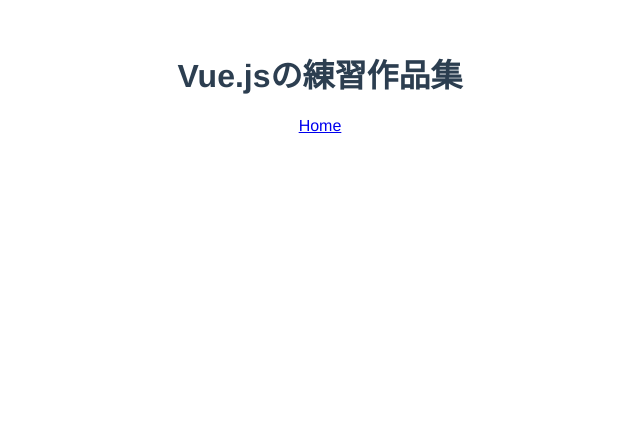
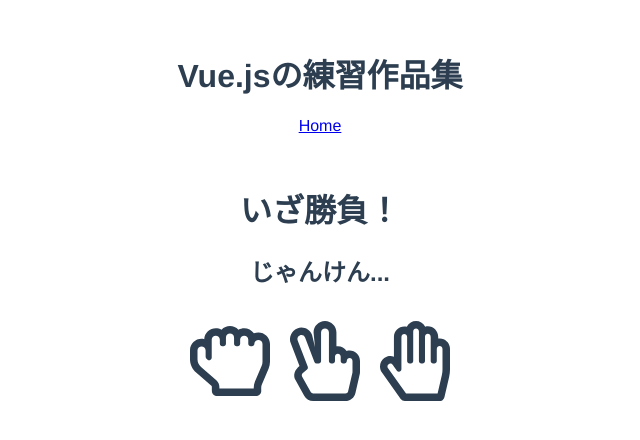
Before and after one commit to fumikao/vue-practice, a Vue app: page /janken in a window 1280 px wide. Shown: the top 440 px of the page, without its empty margins (320-960 px from the left). Built offline with nearby package versions, Linux system fonts and the light colour scheme.

Commit message:
Update Janken.vue

```diff
--- a/src/components/Janken.vue
+++ b/src/components/Janken.vue
@@ -0,0 +1,115 @@
+<template>
+  <div class="container">
+    <h1>いざ勝負！</h1>
+    <h2>じゃんけん...</h2>
+    <div class="choose">
+      <ul>
+        <li><font-awesome-icon :icon="['far', 'hand-rock']" @click="fight('goo')" /></li>
+        <li><font-awesome-icon :icon="['far', 'hand-peace']" @click="fight('choki')" /></li>
+        <li><font-awesome-icon :icon="['far', 'hand-paper']" @click="fight('paa')" /></li>
+      </ul>
+    </div>
+    <div class="result">
+      <div class="hand">
+        <p>{{ myHandLabel }}</p>
+        <font-awesome-icon :icon="['far', 'hand-rock']" v-if="myHand === 'goo'" />
+        <font-awesome-icon :icon="['far', 'hand-peace']" v-if="myHand === 'choki'" />
+        <font-awesome-icon :icon="['far', 'hand-paper']" v-if="myHand === 'paa'" />
+      </div>
+      <h2>{{ result }}</h2>
+      <div class="hand">
+        <p>{{ enemyHandLabel }}</p>
+        <font-awesome-icon :icon="['far', 'hand-rock']" v-if="enemyHand === 'goo'" />
+        <font-awesome-icon :icon="['far', 'hand-peace']" v-if="enemyHand === 'choki'" />
+        <font-awesome-icon :icon="['far', 'hand-paper']" v-if="enemyHand === 'paa'" />
+      </div>
+    </div>
+  </div>
+</template>
+
+<script>
+export default {
+  data () {
+    return {
+      hand: ['goo', 'choki', 'paa'],
+      myHandLabel: '',
+      enemyHandLabel: '',
+      myHand: '',
+      enemyHand: '',
+      enemyHandIcon: '',
+      result: ''
+    }
+  },
+  methods: {
+    fight: function(myHand) {
+      this.myHandLabel = 'あなたの手'
+      this.enemyHandLabel = 'あいての手'
+      this.myHand = myHand
+      var index = Math.floor(Math.random() * Math.floor(3))
+      this.enemyHand = this.hand[index]
+      if(this.enemyHand === 'goo') {
+        this.enemyHandIcon = `<font-awesome-icon :icon="['far', 'hand-paper']" />`
+      } else if (this.enemyHand === 'choki') {
+        this.enemyHandIcon = `<font-awesome-icon :icon="['far', 'hand-paper']" />`
+      } else if (this.enemyHand === 'paa') {
+        this.enemyHandIcon = `<font-awesome-icon :icon="['far', 'hand-paper']" />`
+      }
+      if(myHand === this.enemyHand){
+        this.result = '引き分け'
+      }
+      if(this.enemyHand === 'goo' && myHand === 'paa') {
+        this.result = '勝ち！'
+      }
+      if(this.enemyHand === 'choki' && myHand === 'goo') {
+        this.result = '勝ち！'
+      }
+      if(this.enemyHand === 'paa' && myHand === 'choki') {
+        this.result = '勝ち！'
+      }
+      if(this.enemyHand === 'goo' && myHand === 'choki') {
+        this.result = '負け...'
+      }
+      if(this.enemyHand === 'choki' && myHand === 'paa') {
+        this.result = '負け...'
+      }
+      if(this.enemyHand === 'paa' && myHand === 'goo') {
+        this.result = '負け...'
+      }
+    }
+  }
+}
+</script>
+
+<style lang="scss" scoped>
+p {
+  font-size: 10px;
+}
+
+ul {
+  display: flex;
+  justify-content: center;
+  padding: 0;
+}
+
+li {
+  margin: 10px;
+  font-size: 5em;
+  cursor: pointer;
+  &:hover {
+    opacity: 0.5;
+  }
+}
+
+.result {
+  display: flex;
+  justify-content: center;
+  align-items: center;
+  h2 {
+    margin: 0 20px;
+  }
+}
+
+.hand {
+  font-size: 5em;
+}
+</style>
```
